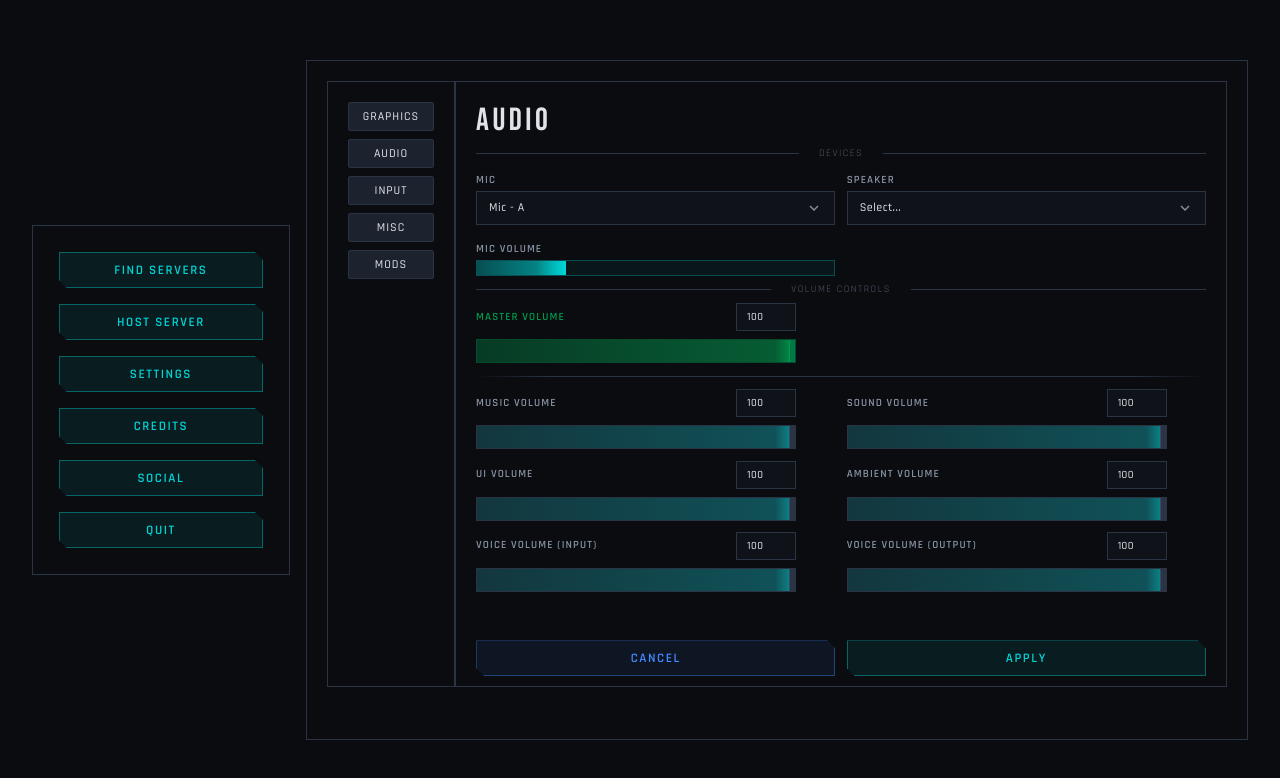
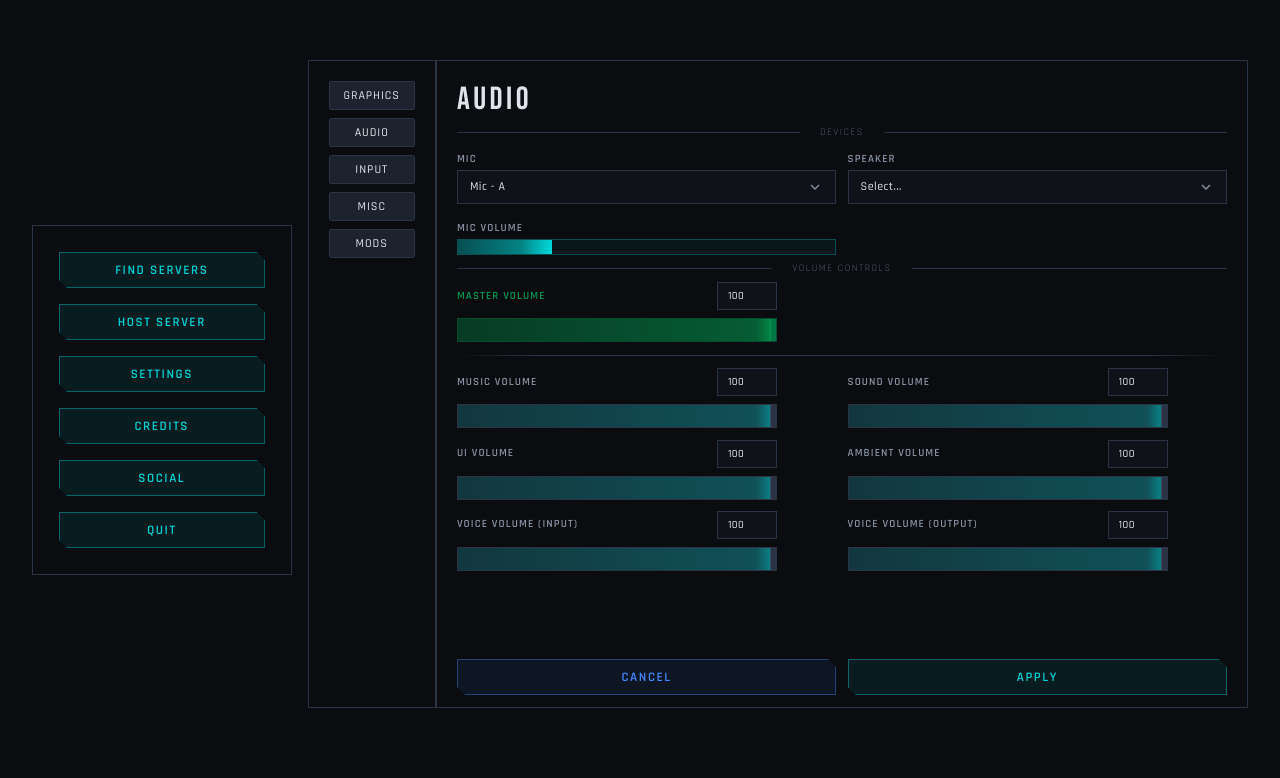
Before and after one commit to ArtemIyX/riftborn-ui, a Vue app: page /#/menu/settings/audio in a window 1280 px wide. Shown: the top 778 px of the page. Built offline with nearby package versions, Linux system fonts and the light colour scheme.

Commit message:
event bus for ue5

```diff
--- a/src/assets/js/eventBus.js
+++ b/src/assets/js/eventBus.js
@@ -1,2 +1,43 @@
 import mitt from 'mitt';
 export const emitter = mitt();
+
+class UEHandler {
+  constructor() {
+    this.isUnrealAvailable = typeof window.ue !== 'undefined';
+  }
+
+  // Send event to Unreal Engine
+  notify(eventName, payload = {}) {
+    if (!this.isUnrealAvailable) {
+      console.warn('Unreal Engine bridge not available');
+      return;
+    }
+
+    const message = JSON.stringify({
+      event: eventName,
+      data: payload,
+      timestamp: Date.now()
+    });
+
+    try {
+      window.ue.handler.notify(message);
+    } catch (error) {
+      console.error('Failed to send event to UE:', error);
+    }
+  }
+
+  // Register listener for events from Unreal
+  onUnrealEvent(callback) {
+    window.ueEventCallback = callback;
+  }
+}
+
+export const ueHandler = new UEHandler();
+
+// Auto-forward specific emitter events to Unreal
+emitter.on('*', (type, payload) => {
+  // Filter which events to send to Unreal
+  if (type.startsWith('ue:')) {
+    ueHandler.notify(type, payload);
+  }
+});
--- a/src/stores/mainMenuStore.js
+++ b/src/stores/mainMenuStore.js
@@ -49,7 +49,9 @@ export const useMenuStore = defineStore('menu', () => {
       key: '#Quit',
       text: 'Quit',
       component: markRaw(GButton),
-      click: () => emitter.emit('menu:button:quit')
+      click: () => {
+        emitter.emit('menu:button:quit');
+      }
     }
   ])
 
--- a/src/stores/useLocalizationStore.js
+++ b/src/stores/useLocalizationStore.js
@@ -42,7 +42,7 @@ export const useLocalizationStore = defineStore('localization', () => {
     return result;
   };
 
-  const getTextArray = async (requests) => {
+  /*const getTextArray = async (requests) => {
     const results = [];
     const toFetch = [];
     const fetchIndices = [];
@@ -70,6 +70,47 @@ export const useLocalizationStore = defineStore('localization', () => {
 
         cache.value.set(cacheKey, response.result);
         results[originalIndex] = response.result;
+      });
+    }
+
+    return results;
+  };*/
+  const getTextArray = async (requests) => {
+    const results = [];
+    const toFetch = [];
+    const fetchIndices = [];
+
+    // Check cache for each request
+    requests.forEach((request, index) => {
+      const cacheKey = `${request.table}:${request.key}`;
+
+      if (cache.value.has(cacheKey)) {
+        // Return object with key and cached result
+        results[index] = {
+          key: request.key,
+          result: cache.value.get(cacheKey)
+        };
+      } else {
+        toFetch.push(request);
+        fetchIndices.push(index);
+      }
+    });
+
+    // Fetch missing items if any
+    if (toFetch.length > 0) {
+      const responses = await getLocTextArray(toFetch);
+
+      // Cache and assign fetched results
+      responses.forEach((response, fetchIndex) => {
+        const originalIndex = fetchIndices[fetchIndex];
+        const cacheKey = `${response.table}:${response.key}`;
+
+        cache.value.set(cacheKey, response.result);
+        // Return the full response object
+        results[originalIndex] = {
+          key: response.key,
+          result: response.result
+        };
       });
     }
 
--- a/src/views/menu/main-menu/MainMenu.vue
+++ b/src/views/menu/main-menu/MainMenu.vue
@@ -3,22 +3,73 @@
 
   <GFlex class="main-container" direction="row" align="center">
     <MenuButtons/>
-    <GBox class="router-box">
-      <router-view />
-    </GBox>
+    <div class="router-box">
+      <router-view/>
+    </div>
   </GFlex>
+
+  <GModal
+    v-model="showQuitConfirm"
+    title="CONFIRM QUIT"
+    variant="default"
+
+    :persistent="true"
+    :close-button="false"
+  >
+    <template #title>
+      <GHeading>
+        <GLocText code="#QuitConfirm" :table="ST_MENU">Are you sure?</GLocText>
+      </GHeading>
+    </template>
+    <!-- Content slot -->
+    <template #default>
+      <GText size="large">
+        <GLocText code="#QuitInfo" :table="ST_MENU">Are you sure you want to quit the game?
+        </GLocText>
+      </GText>
+    </template>
+
+    <!-- Actions slot with Yes/No buttons -->
+    <template #actions>
+      <GButton @click="handleQuitYes" variant="warning">
+        <GText>
+          <GLocText code="#Yes" :table="ST_MENU">Yes</GLocText>
+        </GText>
+      </GButton>
+      <GButton @click="handleQuitNo">
+        <GText>
+          <GLocText code="#No" :table="ST_MENU">No</GLocText>
+        </GText>
+      </GButton>
+    </template>
+  </GModal>
 </template>
 
 <script setup>
 import MenuButtons from "@/components/menu/MenuButtons.vue";
 
+
 import {emitter} from '@/assets/js/eventBus.js';
 import {useRouter} from 'vue-router';
-import {onMounted, onUnmounted} from "vue";
+import {onMounted, onUnmounted, ref} from "vue";
+import {ST_MENU} from "@/assets/js/localizationConstants.js";
 
 const router = useRouter();
+const showQuitConfirm = ref(false)
+
+
+const handleQuitYes = () => {
+  showQuitConfirm.value = false
+  emitter.emit("ue:quit");
+  // Add your quit logic here
+}
+
+const handleQuitNo = () => {
+  showQuitConfirm.value = false
+}
 
 onMounted(() => {
+
   emitter.on('menu:button:play', () => {
     router.push({name: 'menu-play'});
   });
@@ -40,7 +91,7 @@ onMounted(() => {
   });
 
   emitter.on('menu:button:quit', () => {
-    // Handle quit logic
+    showQuitConfirm.value = true;
   });
 });
 
--- a/src/views/menu/settings/settings-graphics/SettingsGraphicsView.vue
+++ b/src/views/menu/settings/settings-graphics/SettingsGraphicsView.vue
@@ -407,6 +407,7 @@ onMounted(async () => {
   // Assign results
   placeHolder.value = placeHolderResult;
 
+  console.log("qual result is " + JSON.stringify(qualResult));
   qualOptions.value = qualResult.map(item => ({
     value: item.key,
     label: item.result
--- a/vite.config.js
+++ b/vite.config.js
@@ -32,7 +32,7 @@ export default defineConfig({
     }),
   ],
   build: {
-    outDir: './dist',
+    outDir: 'C:/Users/Wellsaik/source/repos/Barich/Content/HTML',
     assetsDir: './assets',
   },
 
```
